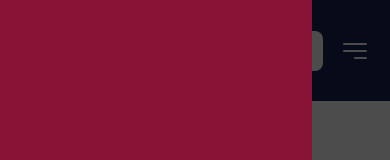
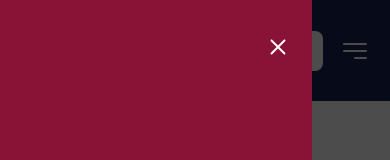
Before and after one commit to denisdiaconu/travista, a Next.js app: page / in a window 390 px wide. Shown: the top 160 px of the page. Built offline with nearby package versions, Linux system fonts and the light colour scheme.

Commit message:
Add mobile navbar button

```diff
--- a/components/Home/Navbar/MobileNav.tsx
+++ b/components/Home/Navbar/MobileNav.tsx
@@ -1,6 +1,7 @@
 import { navLinks } from '@/constant/constant';
 import Link from 'next/link';
 import React from 'react';
+import { CgClose } from 'react-icons/cg';
 
 const MobileNav = () => {
   return (
@@ -13,6 +14,7 @@
         {navLinks.map((link) => {
           return <Link key={link.id} href={link.url}><p className='text-white text-[20px] ml-12 pb-1 w-fit border-b-[1.5px] border-white sm:text-[30px]'>{link.label}</p></Link>
         })}
+        <CgClose  className='absolute top-[0.7rem] right-[1.4rem] w-6 h-6 sm:w-8 sm:h-8'/>
       </div>
     </div>
   );
```
